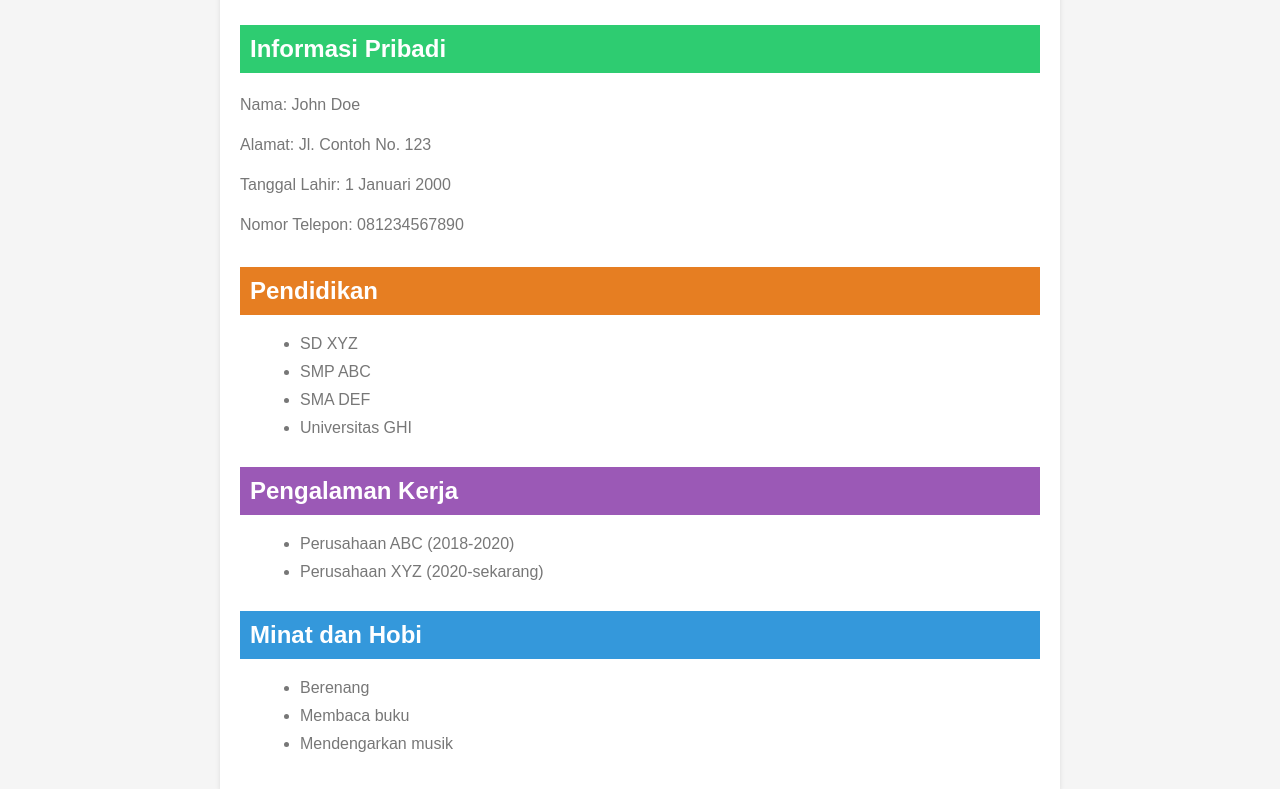
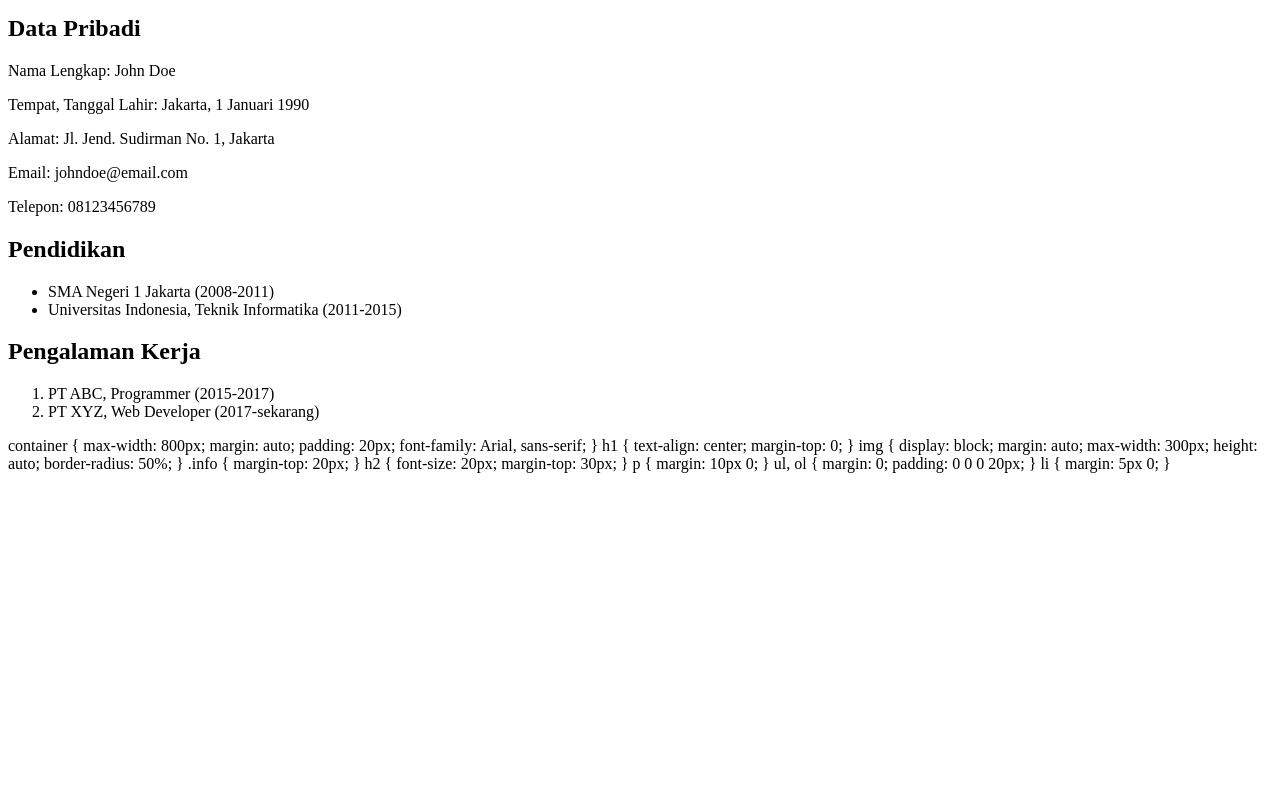
Before and after one commit to Iksanrizki/Iksan, a plain HTML site: page index.html in a window 1280 px wide. Shown: the part 103-892 px from the top of the page. After the commit the page ends 800 px from the top, so only its background shows below. Drawn offline with Linux system fonts and the light colour scheme.

Commit message:
Update index.html

```diff
--- a/index.html
+++ b/index.html
@@ -1,109 +1,73 @@
 <!DOCTYPE html>
 <html>
-<head>
-<title>Biodata Iksan Rizki</title>
-<style>
-body {
-font-family: Arial, sans-serif;
-background-color: #f5f5f5;
-margin: 0;
-padding: 0;
+  <head>
+    <title>Biodata Diri</title>
+    <link rel="stylesheet" type="text/css" href="style.css" />
+  </head>
+  <body>
+    <div class="container">
+      <h1>Biodata Diri</h1>
+      <img src="foto.jpg" alt="Foto Diri" />
+      <div class="info">
+        <h2>Data Pribadi</h2>
+        <p>Nama Lengkap: John Doe</p>
+        <p>Tempat, Tanggal Lahir: Jakarta, 1 Januari 1990</p>
+        <p>Alamat: Jl. Jend. Sudirman No. 1, Jakarta</p>
+        <p>Email: johndoe@email.com</p>
+        <p>Telepon: 08123456789</p>
+        <h2>Pendidikan</h2>
+        <ul>
+          <li>SMA Negeri 1 Jakarta (2008-2011)</li>
+          <li>Universitas Indonesia, Teknik Informatika (2011-2015)</li>
+        </ul>
+        <h2>Pengalaman Kerja</h2>
+        <ol>
+          <li>PT ABC, Programmer (2015-2017)</li>
+          <li>PT XYZ, Web Developer (2017-sekarang)</li>
+        </ol>
+      </div>
+    </div>
+  </body>
+</html>
+container {
+  max-width: 800px;
+  margin: auto;
+  padding: 20px;
+  font-family: Arial, sans-serif;
 }
 
 h1 {
-color: #333;
-text-align: center;
-padding-top: 30px;
+  text-align: center;
+  margin-top: 0;
+}
+
+img {
+  display: block;
+  margin: auto;
+  max-width: 300px;
+  height: auto;
+  border-radius: 50%;
+}
+
+.info {
+  margin-top: 20px;
 }
 
 h2 {
-color: #666;
-margin-top: 30px;
+  font-size: 20px;
+  margin-top: 30px;
 }
 
 p {
-color: #777;
-line-height: 1.5;
+  margin: 10px 0;
 }
 
-ul {
-list-style-type: disc;
-margin-left: 20px;
-color: #777;
+ul,
+ol {
+  margin: 0;
+  padding: 0 0 0 20px;
 }
 
 li {
-margin-bottom: 10px;
+  margin: 5px 0;
 }
-
-.container {
-max-width: 800px;
-margin: 0 auto;
-padding: 20px;
-background-color: #fff;
-box-shadow: 0 2px 5px rgba(0, 0, 0, 0.1);
-}
-
-/* Warna-warna tambahan */
-.bg-blue {
-background-color: #3498db;
-color: #fff;
-padding: 10px;
-margin-bottom: 20px;
-}
-
-.bg-green {
-background-color: #2ecc71;
-color: #fff;
-padding: 10px;
-margin-bottom: 20px;
-}
-
-.bg-orange {
-background-color: #e67e22;
-color: #fff;
-padding: 10px;
-margin-bottom: 20px;
-}
-
-.bg-purple {
-background-color: #9b59b6;
-color: #fff;
-padding: 10px;
-margin-bottom: 20px;
-}
-</style>
-</head>
-<body>
-<div class="container">
-<h1 class="bg-blue">Biodata Iksan Rizki</h1>
-
-<h2 class="bg-green">Informasi Pribadi</h2>
-<p>Nama: John Doe</p>
-<p>Alamat: Jl. Contoh No. 123</p>
-<p>Tanggal Lahir: 1 Januari 2000</p>
-<p>Nomor Telepon: 081234567890</p>
-
-<h2 class="bg-orange">Pendidikan</h2>
-<ul>
-<li>SD XYZ</li>
-<li>SMP ABC</li>
-<li>SMA DEF</li>
-<li>Universitas GHI</li>
-</ul>
-
-<h2 class="bg-purple">Pengalaman Kerja</h2>
-<ul>
-<li>Perusahaan ABC (2018-2020)</li>
-<li>Perusahaan XYZ (2020-sekarang)</li>
-</ul>
-
-<h2 class="bg-blue">Minat dan Hobi</h2>
-<ul>
-<li>Berenang</li>
-<li>Membaca buku</li>
-<li>Mendengarkan musik</li>
-</ul>
-</div>
-</body>
-</html>
```
